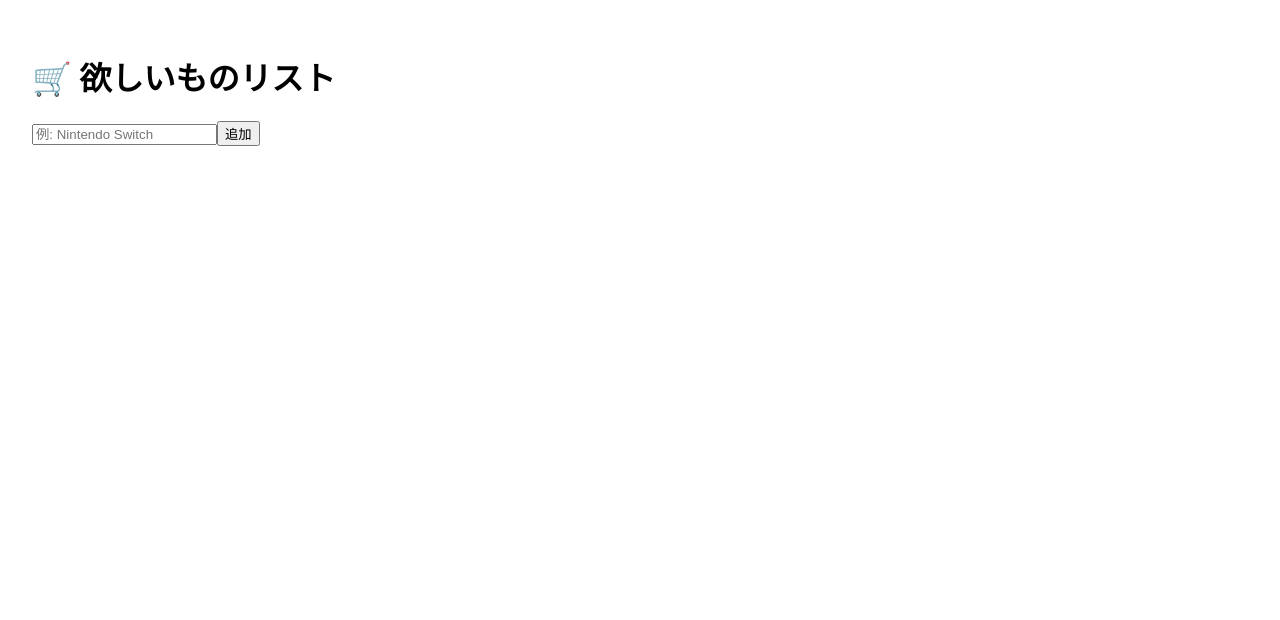
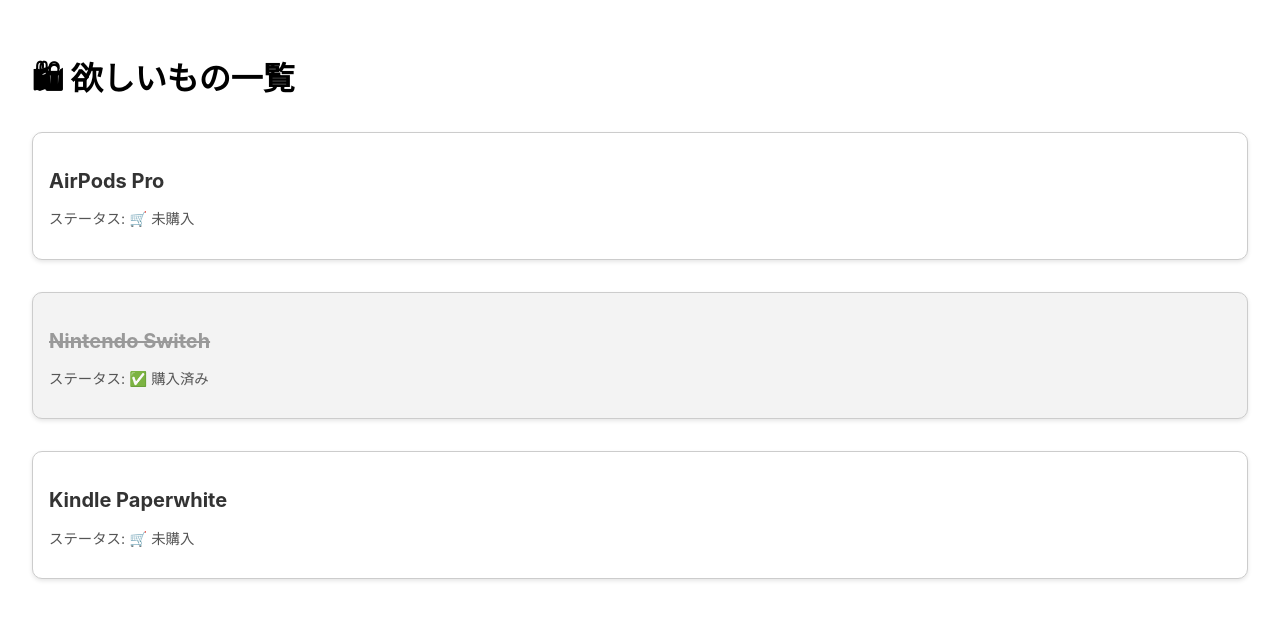
Before and after one commit to Kai-Nakamura10/wishlist-app, a React (Vite) app: page /wishlist in a window 1280 px wide. Shown: the top 620 px of the page. Built offline with nearby package versions, Linux system fonts and the light colour scheme.

Commit message:
UIを整えた

```diff
--- a/src/features/wishlist/WishlistPage.tsx
+++ b/src/features/wishlist/WishlistPage.tsx
@@ -1,52 +1,17 @@
-import { useState } from 'react';
-import { useWishlist } from './hooks/useWishlist';
+import WishlistList from './containers/WishlistContainer.tsx';
+import { useWishlist } from './hooks/useWishlist.ts';
 
 export default function WishlistPage() {
-    const [input, setInput] = useState('');
-    const { items, addItem, deleteItem, toggleItem } = useWishlist();
-
-    const handleAdd = () => {
-        if (!input.trim()) return;
-        addItem(input);
-        setInput('');
-    };
+    const { items, isLoading } = useWishlist();
 
     return (
         <div style={{ padding: '2rem' }}>
-            <h1>🛒 欲しいものリスト</h1>
-
-            <div>
-                <input
-                    type="text"
-                    placeholder="例: Nintendo Switch"
-                    value={input}
-                    onChange={(e) => setInput(e.target.value)}
-                />
-                <button onClick={handleAdd}>追加</button>
-            </div>
-
-            <ul style={{ marginTop: '1rem' }}>
-                {items.map((item) => (
-                    <li key={item.id} style={{ marginBottom: '0.5rem' }}>
-                        <input
-                            type="checkbox"
-                            checked={item.bought}
-                            onChange={() => toggleItem(item.id)}
-                        />
-                        <span
-                            style={{
-                                marginLeft: '0.5rem',
-                                textDecoration: item.bought ? 'line-through' : 'none',
-                            }}
-                        >
-                            {item.name}
-                        </span>
-                        <button onClick={() => deleteItem(item.id)} style={{ marginLeft: '1rem' }}>
-                            削除
-                        </button>
-                    </li>
-                ))}
-            </ul>
+            <h1>🛍 欲しいもの一覧</h1>
+            {isLoading ? (
+                <p>読み込み中...</p>
+            ) : (
+                <WishlistList items={items} />
+            )}
         </div>
     );
 }
--- /dev/null
+++ b/src/features/wishlist/components/WishlistCard.tsx
@@ -0,0 +1,23 @@
+import type { WishlistItem } from '../types';
+import styles from '../styles/WishlistCard.module.css';
+
+type Props = {
+    item: WishlistItem;
+};
+
+export default function WishlistCard({ item }: Props) {
+    return (
+        <div
+            className={`${styles.card} ${item.bought ? styles.bought : ''}`}
+        >
+            <h3
+                className={`${styles.title} ${item.bought ? styles.bought : ''}`}
+            >
+                {item.name}
+            </h3>
+            <p className={styles.status}>
+                ステータス: {item.bought ? '✅ 購入済み' : '🛒 未購入'}
+            </p>
+        </div>
+    );
+}
--- /dev/null
+++ b/src/features/wishlist/containers/WishlistContainer.tsx
@@ -0,0 +1,19 @@
+import type { WishlistItem } from "../types";
+import WishlistCard from '../components/WishlistCard';
+import styles from '../styles/WishlistContainer.module.css';
+
+type Props = {
+    items: WishlistItem[];
+};
+
+export default function WishlistList({ items }: Props) {
+    if (items.length === 0) return <p>欲しいものはありません。</p>;
+
+    return (
+        <div className={styles.listContainer}>
+            {items.map((item) => (
+                <WishlistCard key={item.id} item={item} />
+            ))}
+        </div>
+    );
+}
--- a/src/features/wishlist/hooks/useWishlist.ts
+++ b/src/features/wishlist/hooks/useWishlist.ts
@@ -1,38 +1,19 @@
 import { useEffect, useState } from 'react';
 import type { WishlistItem } from '../types';
+import { mockWishlist } from '../mocks/task.ts';
 
 export const useWishlist = () => {
     const [items, setItems] = useState<WishlistItem[]>([]);
+    const [isLoading, setIsLoading] = useState(true);
 
     useEffect(() => {
-        const saved = localStorage.getItem('wishlist');
-        if (saved) setItems(JSON.parse(saved));
+        const timrout = setTimeout(() => {
+            setItems(mockWishlist);
+            setIsLoading(false);
+        }, 500);
+
+        return () => clearTimeout(timrout);
     }, []);
 
-    useEffect(() => {
-        localStorage.setItem('wishlist', JSON.stringify(items));
-    }, [items]);
-
-    const addItem = (name: string) => {
-        const newItem: WishlistItem = {
-            id: crypto.randomUUID(),
-            name,
-            bought: false,
-        };
-        setItems([...items, newItem]);
-    };
-
-    const deleteItem = (id: string) => {
-        setItems(items.filter((item) => item.id !== id));
-    };
-
-    const toggleItem = (id: string) => {
-        setItems(
-            items.map((item) =>
-                item.id === id ? { ...item, bought: !item.bought } : item
-            )
-        );
-    };
-
-    return { items, addItem, deleteItem, toggleItem };
+    return {items, isLoading};
 };
--- /dev/null
+++ b/src/features/wishlist/mocks/task.ts
@@ -0,0 +1,19 @@
+import type { WishlistItem } from '../types';
+
+export const mockWishlist: WishlistItem[] = [
+    {
+        id: '1',
+        name: 'AirPods Pro',
+        bought: false,
+    },
+    {
+        id: '2',
+        name: 'Nintendo Switch',
+        bought: true,
+    },
+    {
+        id: '3',
+        name: 'Kindle Paperwhite',
+        bought: false,
+    },
+];
--- /dev/null
+++ b/src/features/wishlist/styles/WishlistCard.module.css
@@ -0,0 +1,28 @@
+.card {
+    border: 1px solid #ccc;
+    border-radius: 10px;
+    padding: 1rem;
+    margin-bottom: 1rem;
+    background-color: white;
+    box-shadow: 0 2px 4px rgba(0, 0, 0, 0.1);
+}
+
+.card.bought {
+    background-color: #f3f3f3;;
+}
+
+.title {
+    font-size: 1.25rem;
+    margin-bottom: 0.5rem;
+    color: #333;
+}
+
+.title.bought {
+    text-decoration: line-through;
+    color: #999;
+}
+
+.status {
+    font-size: 0.9rem;
+    color: #555;;
+}
--- /dev/null
+++ b/src/features/wishlist/styles/WishlistContainer.module.css
@@ -0,0 +1,5 @@
+.listContainer {
+    display: flex;
+    flex-direction: column;
+    gap: 1rem;
+}
```
